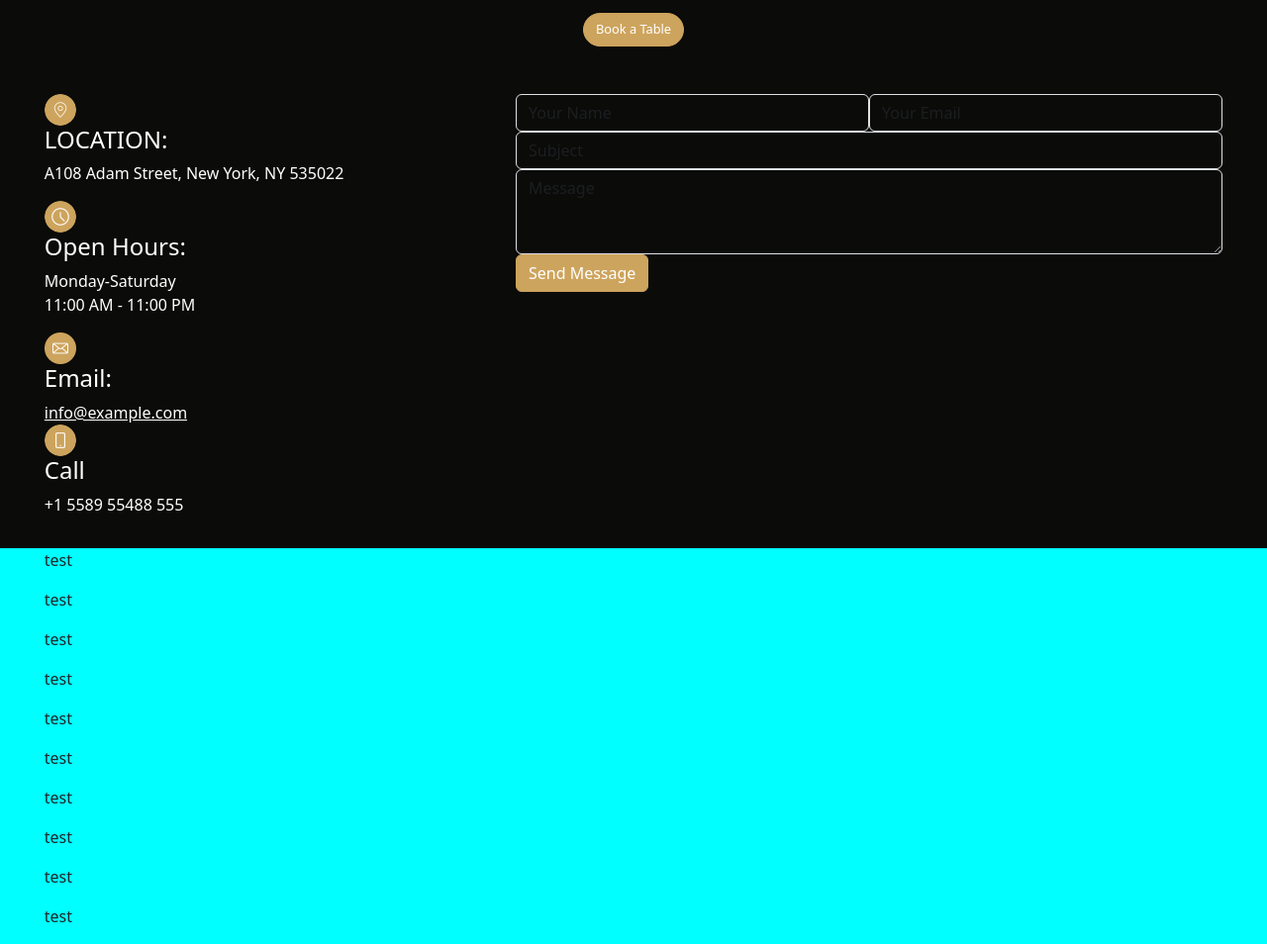
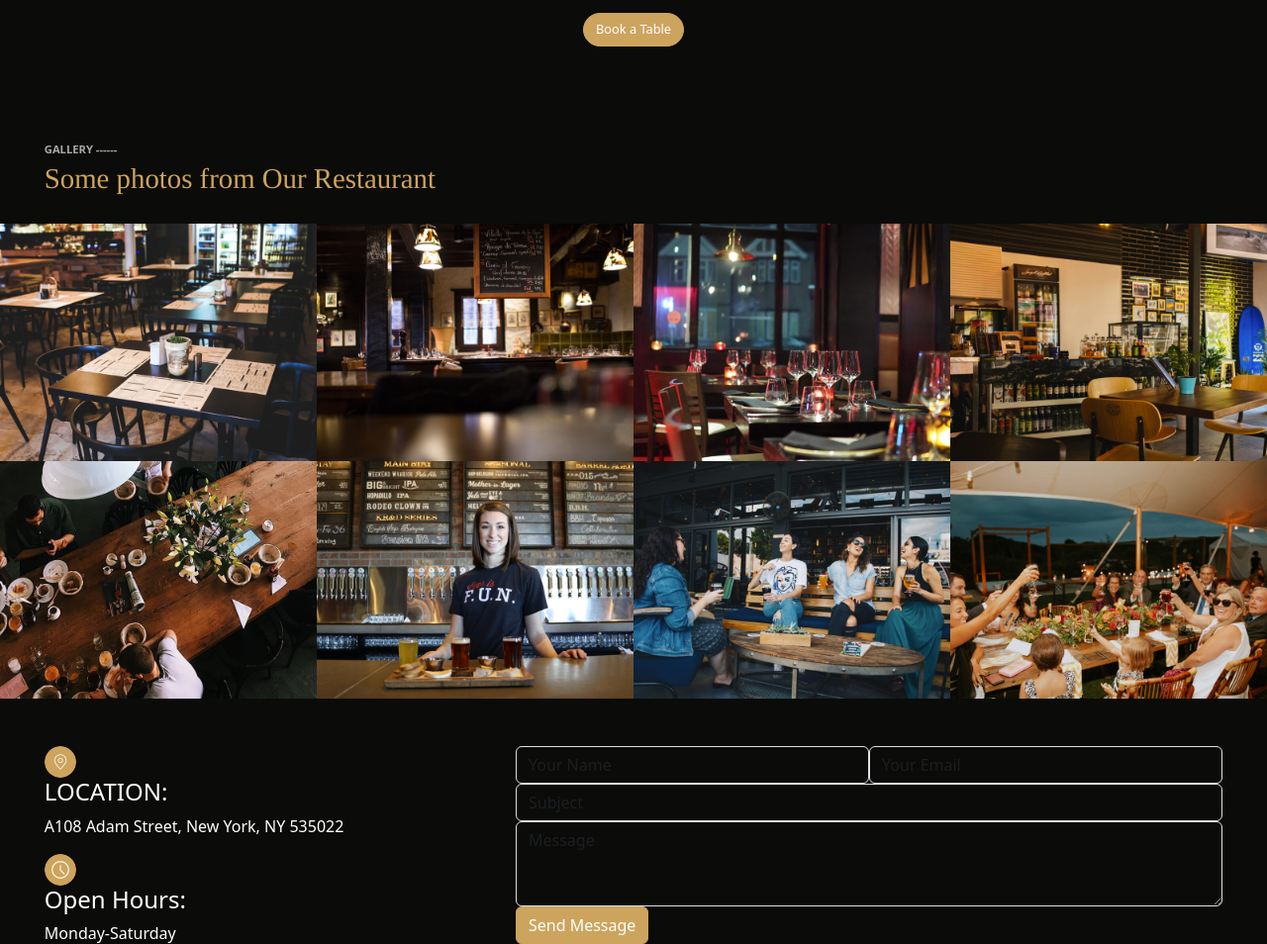
Before and after one commit to arielnasimba/ARIEL_CBIENBON, a website: page index.html in a window 1280 px wide. Shown: the part 2292-3246 px from the top of the page at 99% size. Drawn offline with nearby package versions, Linux system fonts and the light colour scheme.

Commit message:
v1 section gallery

```diff
--- a/index.html
+++ b/index.html
@@ -436,6 +436,84 @@
 
 
       </section>
+
+
+      <section class="gly">
+
+        <div class="box mt-5 mb-1">
+
+          <div class="top w-100">
+
+            <div class="top2 w-25">
+
+              <div class="inside">
+                <p class="fw-semibold mb-1  ">GALLERY ------</p>
+              </div>
+
+            </div>
+
+            <div class="bot2 mb-4">
+              <h5 class="text-orange">Some photos from Our Restaurant</h5>
+            </div>
+
+          </div>
+
+        </div>
+
+        <div class="box2 w-100 mb-5">
+
+          <div class="row mx-0">
+
+            <div class="col px-0 ">
+              <img src="./src/images/gallery/gallery-1.jpg" alt="" srcset="" style="width: 100%;">
+            </div>
+
+            <div class="col px-0 ">
+              <img src="./src/images/gallery/gallery-2.jpg" alt="" srcset="" style="width: 100%">
+            </div>
+
+            <div class="col px-0 ">
+              <img src="./src/images/gallery/gallery-3.jpg" alt="" srcset="" style="width: 100%">
+
+            </div>
+
+            <div class="col px-0">
+              <img src="./src/images/gallery/gallery-4.jpg" alt="" srcset="" style="width: 100%">
+
+            </div>
+
+
+          </div>
+
+          <div class="row mx-0">
+
+            <div class="col px-0 ">
+              <img src="./src/images/gallery/gallery-5.jpg" alt="" srcset="" style="width: 100%;">
+            </div>
+
+            <div class="col px-0 ">
+              <img src="./src/images/gallery/gallery-6.jpg" alt="" srcset="" style="width: 100%">
+            </div>
+
+            <div class="col px-0 ">
+              <img src="./src/images/gallery/gallery-7.jpg" alt="" srcset="" style="width: 100%">
+
+            </div>
+
+            <div class="col px-0">
+              <img src="./src/images/gallery/gallery-8.jpg" alt="" srcset="" style="width: 100%">
+
+            </div>
+
+
+          </div>
+
+        </div>
+
+
+      </section>
+
+
     </main>
     <!-- end main  -->
 
--- a/src/sass/modules/_sections.sass
+++ b/src/sass/modules/_sections.sass
@@ -278,3 +278,28 @@ section
                         // background: red
                         button
                             font-size: 80%
+
+    &.gly
+        background-color: rgba(11,11,9,255)
+        display: flex
+        // justify-content: center
+        flex-direction: column
+        .box
+            // background: red
+            width: 93%
+            align-self: center
+            .top
+                .top2
+                    .inside
+                        // background: red
+                        width: 61%
+                        p
+                            font-size: 70%
+                            color: rgba(168,168,167,255)
+
+            .bot2
+                // background  : aqua
+                h5
+                    font-size: 180%
+                    font-family: Times, Times New Roman, serif
+            .bot
```
Also changed, not shown: public/css/app.css, 1 other file.
